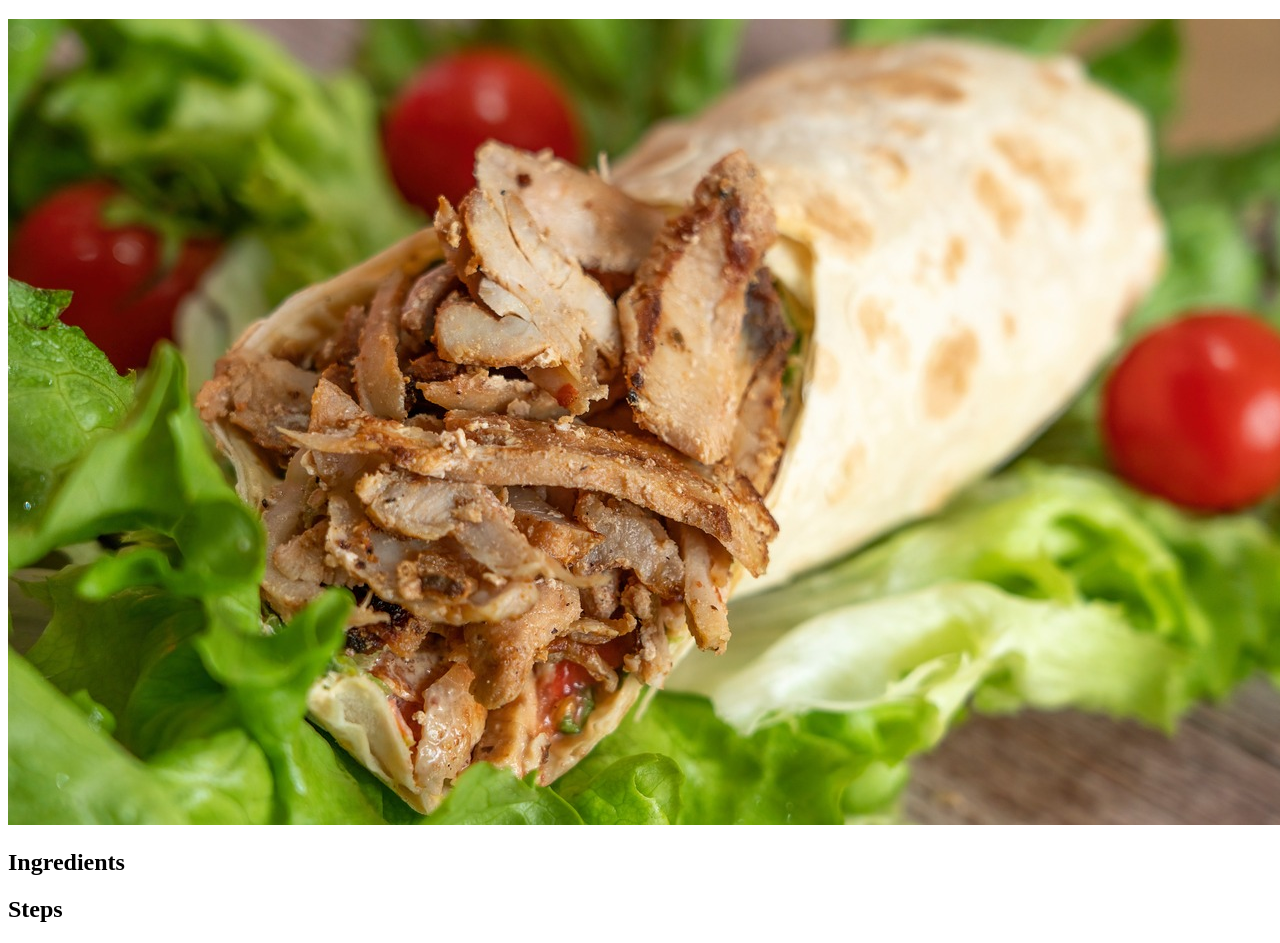
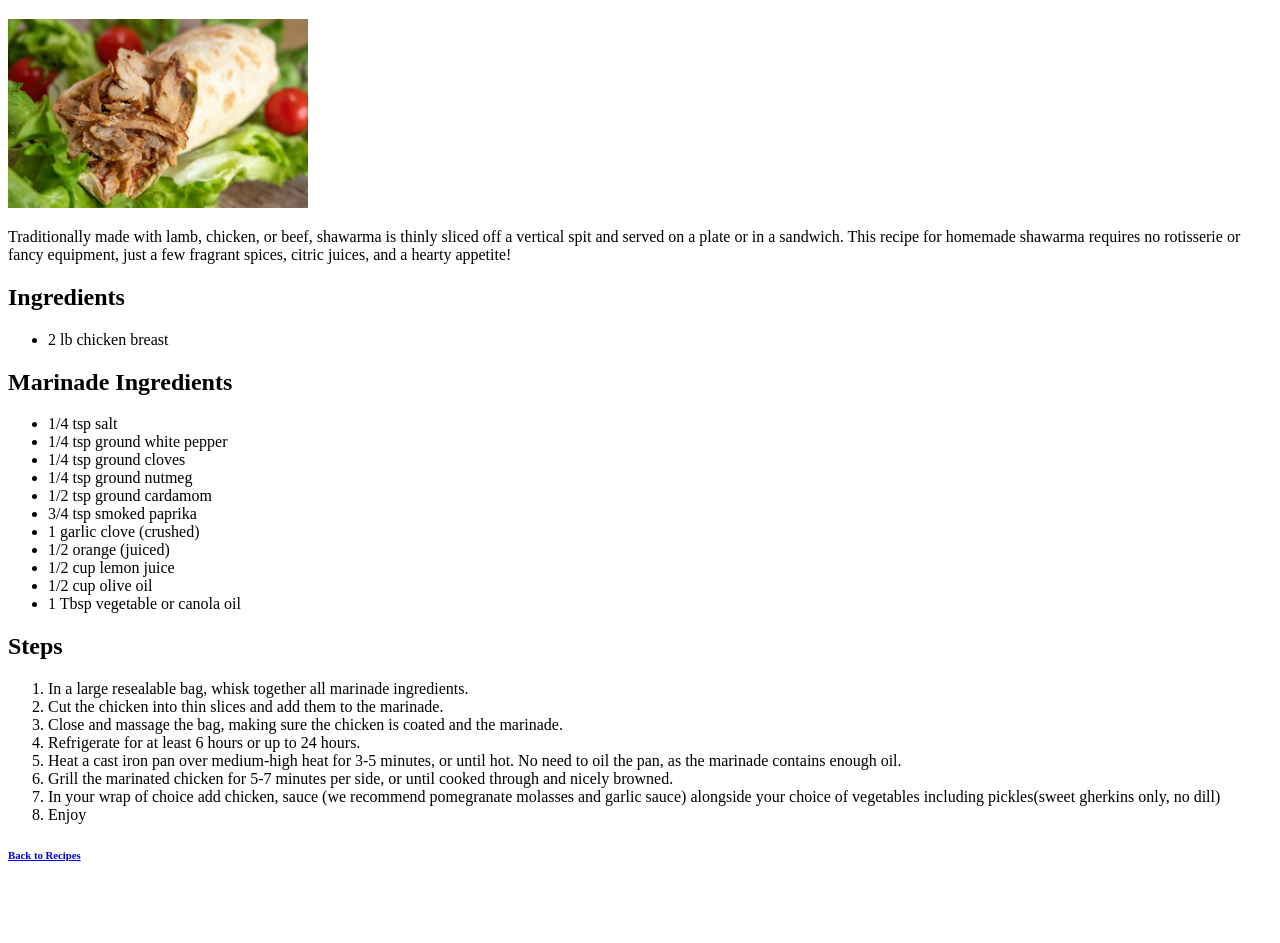
Before and after one commit to EthanDotLog/odin-recipes, a plain HTML site: page pages/shawarma.html in a window 1280 px wide. Shown: the part 61-1004 px from the top of the page. After the commit the page ends 947 px from the top, so only its background shows below. Drawn offline with Linux system fonts and the light colour scheme.

Commit message:
page content added  - garlic sauce  - pita  - shawarma

```diff
--- a/pages/shawarma.html
+++ b/pages/shawarma.html
@@ -7,15 +7,37 @@
 </head>
 <body>
     <h1>Pita/Naan Bread</h1>
-    <img src="../assets/ckn-shawarma.jpg" alt="nice wrapped shawarma on a bed of fresh lettuce and tomatoes">
-    <p></p>
+    <img src="../assets/ckn-shawarma.jpg" alt="nice wrapped shawarma on a bed of fresh lettuce and tomatoes" width="300">
+    <p>Traditionally made with lamb, chicken, or beef, shawarma is thinly sliced off a vertical spit and served on a plate or in a sandwich. This recipe for homemade shawarma requires no rotisserie or fancy equipment, just a few fragrant spices, citric juices, and a hearty appetite!</p>
     <h2>Ingredients</h2>
     <ul>
-
+        <li>2 lb chicken breast</li>
+    </ul>
+    <h2>Marinade Ingredients</h2>
+    <ul>
+        <li>1/4 tsp salt</li>
+        <li>1/4 tsp ground white pepper</li>
+        <li>1/4 tsp ground cloves</li>
+        <li>1/4 tsp ground nutmeg</li>
+        <li>1/2 tsp ground cardamom</li>
+        <li>3/4 tsp smoked paprika</li>
+        <li>1 garlic clove (crushed)</li>
+        <li>1/2 orange (juiced)</li>
+        <li>1/2 cup lemon juice</li>
+        <li>1/2 cup olive oil</li>
+        <li>1 Tbsp vegetable or canola oil</li>
     </ul>
     <h2>Steps</h2>
     <ol>
-
+        <li>In a large resealable bag, whisk together all marinade ingredients.</li>
+        <li>Cut the chicken into thin slices and add them to the marinade.</li>
+        <li>Close and massage the bag, making sure the chicken is coated and the marinade.</li>
+        <li>Refrigerate for at least 6 hours or up to 24 hours.</li>
+        <li>Heat a cast iron pan over medium-high heat for 3-5 minutes, or until hot. No need to oil the pan, as the marinade contains enough oil.</li>
+        <li>Grill the marinated chicken for 5-7 minutes per side, or until cooked through and nicely browned.</li>
+        <li>In your wrap of choice add chicken, sauce (we recommend pomegranate molasses and garlic sauce) alongside your choice of vegetables including pickles(sweet gherkins only, no dill)</li>
+        <li>Enjoy</li>
     </ol>
+    <h6><a href="../index.html">Back to Recipes</a></h6>
 </body>
 </html>
```
Also changed, not shown: index.html (+1 -1 lines), pages/garlic-sauce.html (+8 -4 lines), pages/pita.html (+17 -4 lines).
